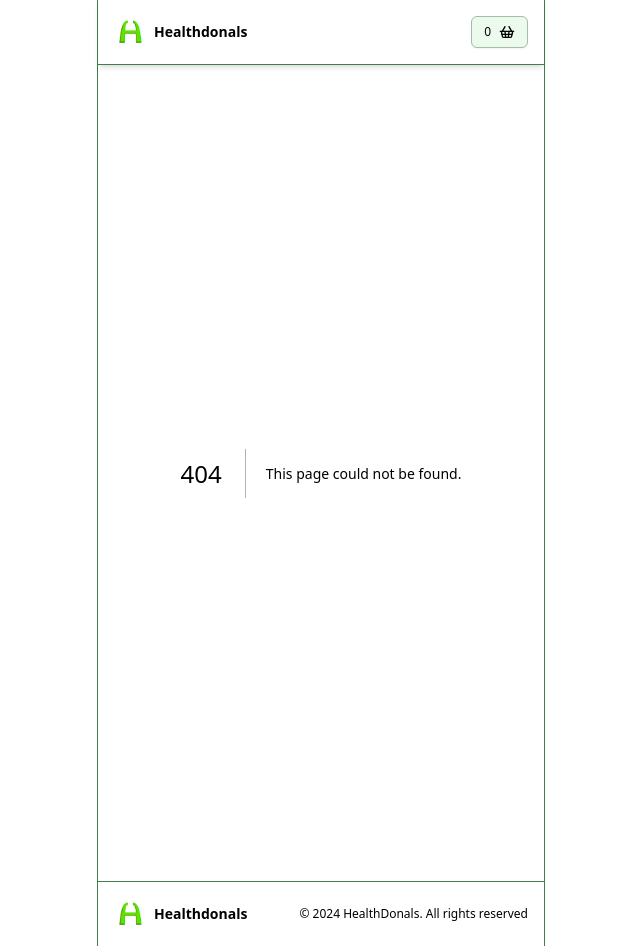
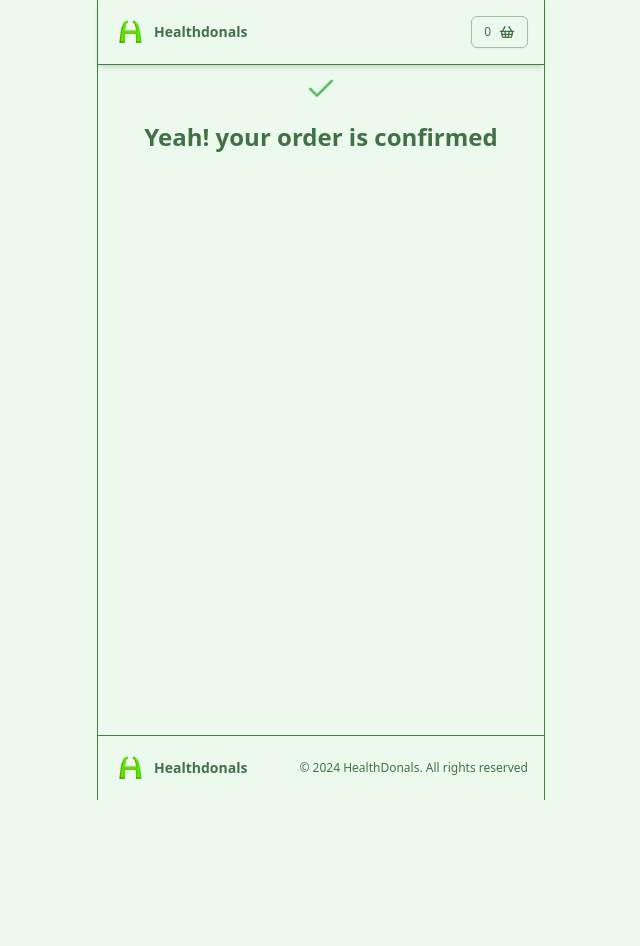
Before and after one commit to hugur82/healthdonalds, a Next.js app: page /checkout/success in a window 1280 px wide. Before the commit this address had no page. Shown: the whole page, without its empty margins (319-959 px from the left). After the commit the page ends 800 px from the top, so only its background shows below. Built offline with nearby package versions, Linux system fonts and the light colour scheme.

Commit message:
T12: add succes page

```diff
--- a/app/checkout/page.jsx
+++ b/app/checkout/page.jsx
@@ -20,7 +20,7 @@ export default function Home() {
     <div className="flex flex-col gap-8 max-h-full">
       <ItemsCart />
       <UpSellDessert />
-      <Link href="/checkout/succes" className={buttonVariants({ size: "sm" })}>
+      <Link href="/checkout/success" className={buttonVariants({ size: "sm" })}>
         Complete Checkout
       </Link>
     </div>
--- /dev/null
+++ b/app/checkout/success/page.jsx
@@ -0,0 +1,15 @@
+import { useCartStore } from "@/lib/store/use-cart-store";
+import { Check } from "lucide-react";
+import React from "react";
+
+const Home = () => {
+  useCartStore.setState({ items: {} });
+  return (
+    <div className="flex flex-col gap-4 items-center justify-center px-4">
+      <Check size={32} className="text-primary" />
+      <p className="text-2xl font-bold">Yeah! your order is confirmed</p>
+    </div>
+  );
+};
+
+export default Home;
```
